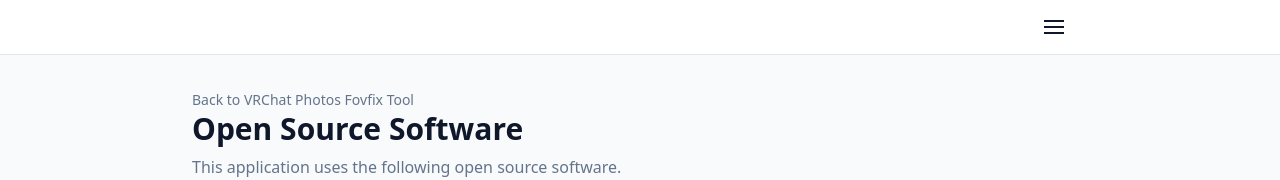
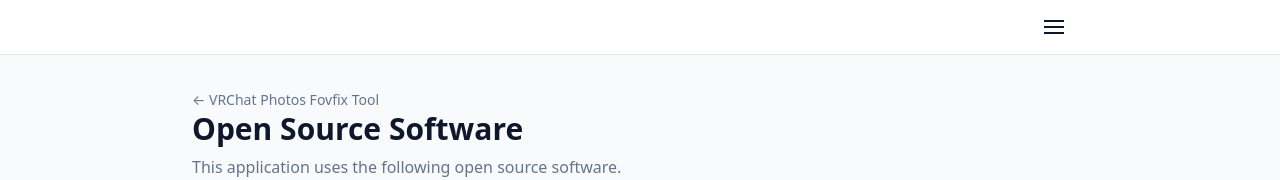
Before and after one commit to aiya000/vrchat-photos-fovfix, a Next.js app: page /oss in a window 1280 px wide. Shown: the top 180 px of the page. Built offline with nearby package versions, Linux system fonts and the light colour scheme; no server answers.

Commit message:
Update src/components/OssContent.tsx
Co-authored-by: Copilot <175728472+Copilot@users.noreply.github.com>

```diff
--- a/src/components/OssContent.tsx
+++ b/src/components/OssContent.tsx
@@ -12,7 +12,7 @@ export function OssContent(): React.JSX.Element {
       <div className="max-w-4xl mx-auto space-y-6">
         <header className="space-y-2">
           <Link href="/" className="text-sm text-muted hover:text-foreground transition-colors">
-            Back to {t.siteTitle}
+            ← {t.siteTitle}
           </Link>
           <h1 className="text-3xl font-bold">{t.ossPageTitle}</h1>
           <p className="text-muted">{t.ossPageDescription}</p>
```
